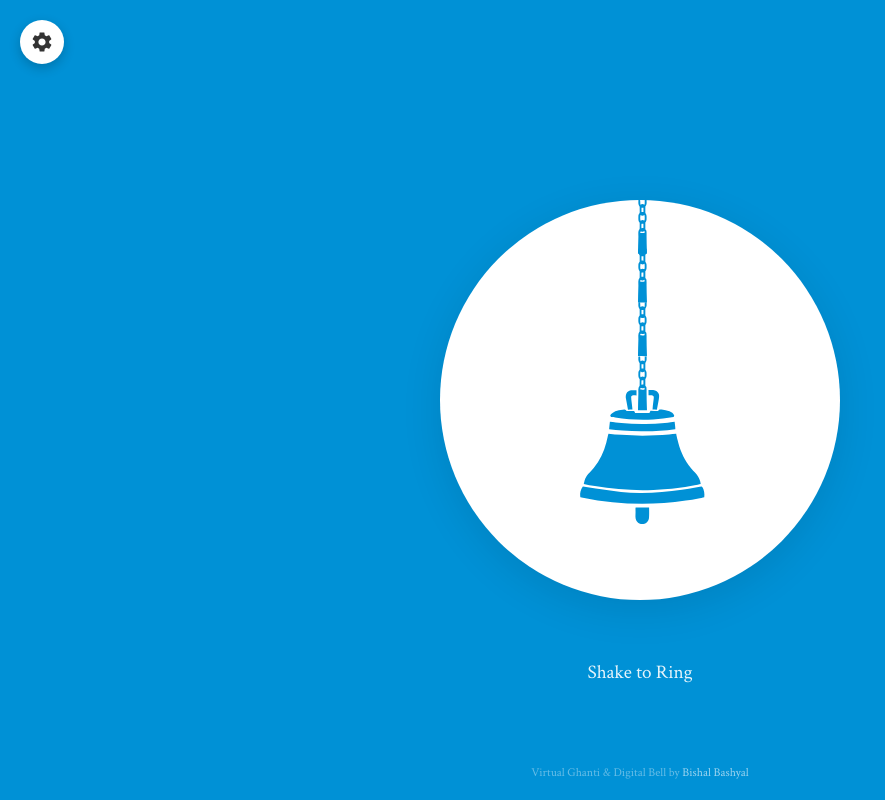
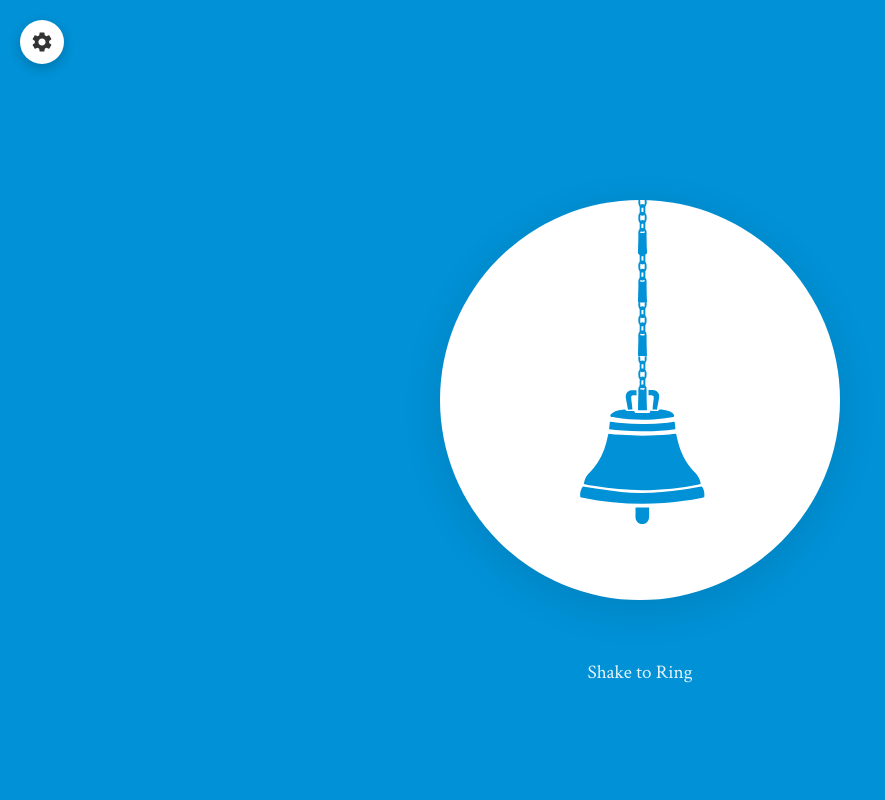
Before and after one commit to bishalbashyal33/ghanti, a React (Vite) app: page / in a window 1280 px wide. Shown: the whole page, without its empty margins (0-885 px from the left). Built offline with nearby package versions, Linux system fonts and the light colour scheme.

Commit message:
updated site

```diff
--- a/src/App.jsx
+++ b/src/App.jsx
@@ -312,7 +312,7 @@ function App() {
 
       {/* Visually hidden H1 for SEO */}
       <h1 style={{ position: 'absolute', width: '1px', height: '1px', padding: '0', margin: '-1px', overflow: 'hidden', clip: 'rect(0,0,0,0)', border: '0' }}>
-        Virtual Ghanti - Digital Puja Bell by Bishal Bashyal (Bishalb)
+        Virtual Ghanti - Digital Puja Bell
       </h1>
 
       <div className="circle">
@@ -322,9 +322,7 @@ function App() {
       </div>
       <div className="shake-text">Shake to Ring</div>
 
-      <footer className="footer-seo">
-        <p>Virtual Ghanti & Digital Bell by <a href="https://bishalb.com" target="_blank" rel="noopener noreferrer">Bishal Bashyal</a></p>
-      </footer>
+
     </div>
 
 
```
